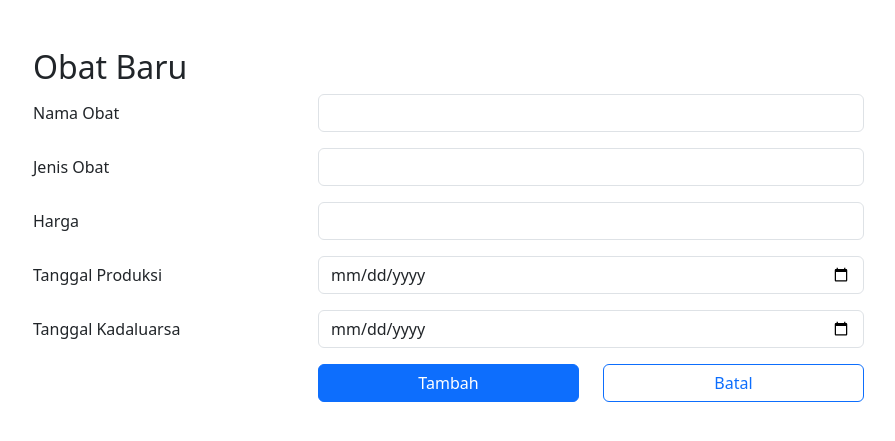
After one commit to KyozuID/JobSheet4, a PHP site: page /materi/tambah.php in a window 1280 px wide. The commit adds this page. Shown: the top 441 px of the page, without its empty margins (49-944 px from the left). Run offline with PHP 8.4, Linux system fonts and the light colour scheme.

Commit message:
Membuat fitur tambah obat '

```diff
--- a/index.php
+++ b/index.php
@@ -9,7 +9,7 @@
 <body>
     <div class="container my-5">
         <h2>List Obat</h2>
-        <a class="btn btn-primary" href="http://localhost/materi%20php/crud/create.php" role="button">Obat Baru</a>
+        <a class="btn btn-primary" href="http://localhost/materi%20php/job%204/tambah.php" role="button">Obat Baru</a>
         <br>
         <table class="table">
             <thead>
--- /dev/null
+++ b/tambah.php
@@ -0,0 +1,141 @@
+<?php
+$servername = "localhost";
+$username = "root";
+$password = "";
+$database = "db_apotek";
+
+$connection = new mysqli($servername, $username, $password, $database);
+
+$nama = "";
+$jenis = "";
+$harga = "";
+$produksi = "";
+$kadaluarsa = "";
+
+$pesanError = "";
+$pesanBerhasil = "";
+
+if ($_SERVER['REQUEST_METHOD'] == 'POST') {
+    $nama = $_POST['nama'];
+    $jenis = $_POST['jenis'];
+    $harga = $_POST['harga'];
+    $produksi = $_POST['produksi'];
+    $kadaluarsa = $_POST['kadaluarsa'];
+
+    if (empty($nama) || empty($jenis) || empty($harga) || empty($produksi) || empty($kadaluarsa)) {
+        $pesanError = "Terdapat Error: Semua kolom harus diisi.";
+    } else {
+        $sql = "INSERT INTO obat (nama_obat, jenis_obat, harga, tanggal_produksi, tanggal_kadaluarsa) " .
+            "VALUES ('$nama', '$jenis', '$harga', '$produksi', '$kadaluarsa')";
+
+        $result = $connection->query($sql);
+
+        if ($result) {
+            $pesanBerhasil = "Obat berhasil ditambah.";
+        } else {
+            $pesanError = "Gagal menambahkan obat: " . $connection->error;
+        }
+
+        // Reset form fields
+        $nama = "";
+        $jenis = "";
+        $harga = "";
+        $produksi = "";
+        $kadaluarsa = "";
+
+        header("location: http://localhost/materi%20php/Job%204/");
+        exit;
+    }
+}
+
+// Close the database connection
+$connection->close();
+?>
+
+
+<!DOCTYPE html>
+<html lang="en">
+<head>
+    <meta charset="UTF-8">
+    <meta name="viewport" content="width=device-width, initial-scale=1.0">
+    <title>Apotek A24</title>
+    <link rel="stylesheet" href="https://cdn.jsdelivr.net/npm/bootstrap@5.3.2/dist/css/bootstrap.min.css">
+    <script src="https://cdn.jsdelivr.net/npm/bootstrap@5.3.2/dist/js/bootstrap.bundle.min.js"></script>
+</head>
+<body>
+    <div class="container my-5">
+        <h2>Obat Baru</h2>
+
+        <?php
+       if (!empty($pesanError)) {
+        echo "
+            <div class='alert alert-warning alert-dismissible fade show' role='alert'>
+                <strong>$pesanError</strong>
+                <button type='button' class='btn-close' data-bs-dismiss='alert' aria-label='close'></button>
+            </div>
+        ";
+    }
+
+        ?>
+        <form method="POST">
+            <div class="row mb-3">
+                <label class="col-sm-3 col-form-label">Nama Obat</label>
+                <div class="col-sm-6">
+                    <input type="text" class="form-control" name="nama" value="<?php echo $nama;?>">
+                </div>
+            </div>
+            <div class="row mb-3">
+                <label class="col-sm-3 col-form-label">Jenis Obat</label>
+                <div class="col-sm-6">
+                    <input type="text" class="form-control" name="jenis" value="<?php echo $jenis;?>">
+                </div>
+            </div>
+            <div class="row mb-3">
+                <label class="col-sm-3 col-form-label">Harga</label>
+                <div class="col-sm-6">
+                    <input type="text" class="form-control" name="harga" value="<?php echo $harga;?>">
+                </div>
+            </div>
+            <div class="row mb-3">
+                <label class="col-sm-3 col-form-label">Tanggal Produksi</label>
+                <div class="col-sm-6">
+                    <input type="date" class="form-control" name="produksi" value="<?php echo $produksi;?>">
+                </div>
+            </div>
+            <div class="row mb-3">
+                <label class="col-sm-3 col-form-label">Tanggal Kadaluarsa</label>
+                <div class="col-sm-6">
+                    <input type="date" class="form-control" name="kadaluarsa" value="<?php echo $kadaluarsa;?>">
+                </div>
+            </div>
+
+            <?php
+        if (!empty($pesanBerhasil)) {
+            echo "
+                <div class='row mb-3'>
+                    <div class='alert alert-success alert-dismissible fade show' role='alert'>
+                        <strong>$pesanBerhasil</strong>
+                        <button type='button' class='btn-close' data-bs-dismiss='alert' aria-label='close'></button>
+                    </div>
+                </div>
+            ";
+        }
+
+            ?>
+
+
+
+
+<div class="row mb-3">
+    <div class="offset-sm-3 col-sm-3 d-grid">
+        <button type="submit" class="btn btn-primary">Tambah</button>
+    </div>
+    <div class="col-sm-3 d-grid">
+        <a class="btn btn-outline-primary" href="http://localhost/materi php/Job 4/index.php">Batal</a>
+    </div>
+</div>
+
+        </form>
+    </div>
+</body>
+</html>
```
